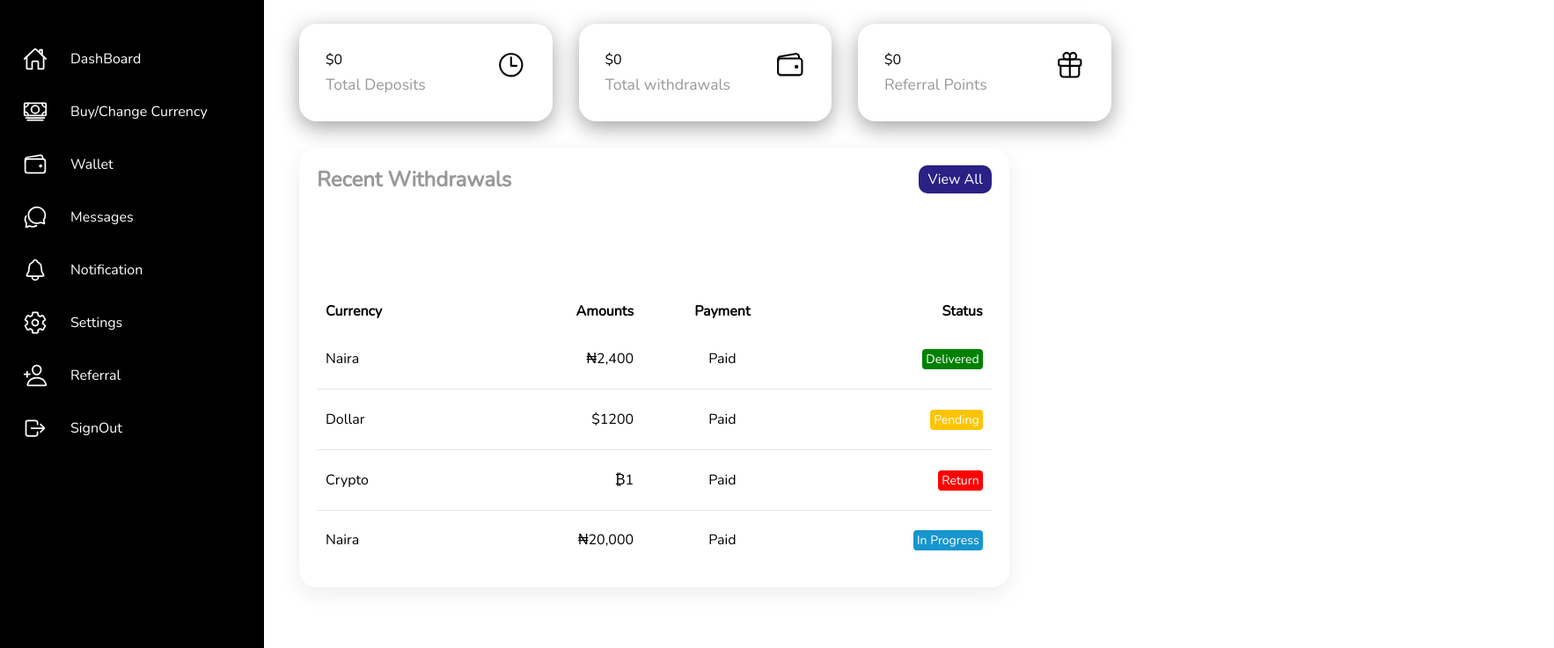
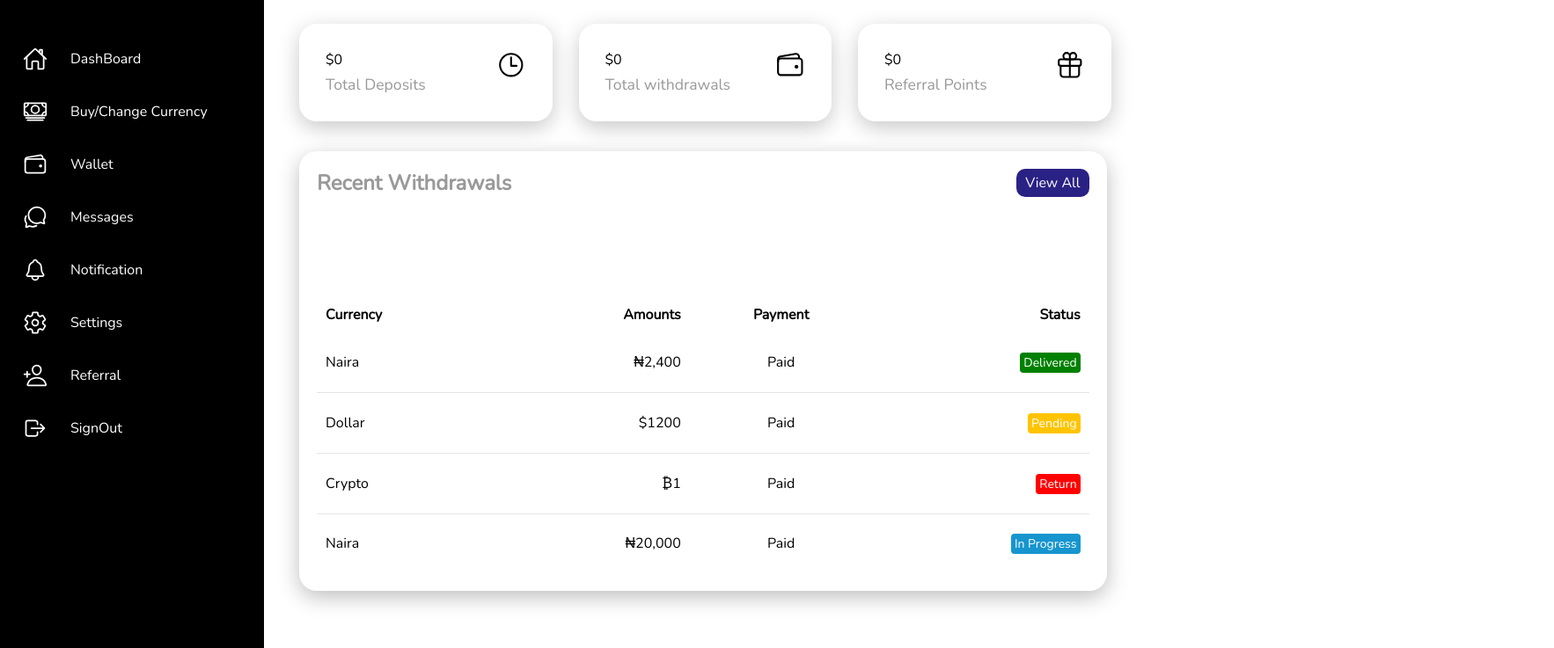
Before and after one commit to Mmesomadavid/forex_website, a plain HTML site: page USER_DASH/Dashboard.html in a window 1280 px wide. Shown: the part 63-800 px from the top of the page at 88% size, 1766 px wide, since content can reach past the window. Drawn offline with nearby package versions, Linux system fonts and the light colour scheme; a web font is replaced by a local one.

Commit message:
adjusted 'Transaction/Exchange history' card width

```diff
--- a/USER_DASH/css/dashboard.css
+++ b/USER_DASH/css/dashboard.css
@@ -215,7 +215,7 @@ body{
     display: flex;
     justify-content: space-between;
     cursor: pointer;
-    box-shadow: 0 7px 25px rgba(0, 0, 0, 0.37);
+    box-shadow: 0 7px 25px rgba(0, 0, 0, 0.219);
 }
 
 .cardBox .card .number{
@@ -251,19 +251,19 @@ body{
 /* Transaction/Exchange History */
 .details{
     position: relative;
-    width: 100%;
+    width: 113%;
     padding: 20px;
     display: grid;
     grid-template-columns: 2fr 1fr;
     grid-gap: 30px;
-    margin-top: 10px;
+    margin-top: 14px;
     top: 50px;
     left: 320px;
     transition: .5s ease;
 }
 
 .details.active{
-    width: calc(100% - 80px);
+    width: calc(113% - 80px);
     left: 250px;
 
 }
@@ -275,7 +275,7 @@ body{
     min-height: 500px;
     background: var(--white);
     padding: 20px;
-    box-shadow: 0 7px 25px rgba(0, 0, 0, 0.08);
+    box-shadow: 0 7px 25px rgba(0, 0, 0, 0.26);
     border-radius: 20px;
 }
 
@@ -476,7 +476,7 @@ body{
   }
 
   .disappear{
-    animation: vanish 3s forwards;
+    animation: vanish 1s forwards;
   }
   @keyframes vanish{
     100%{
```
